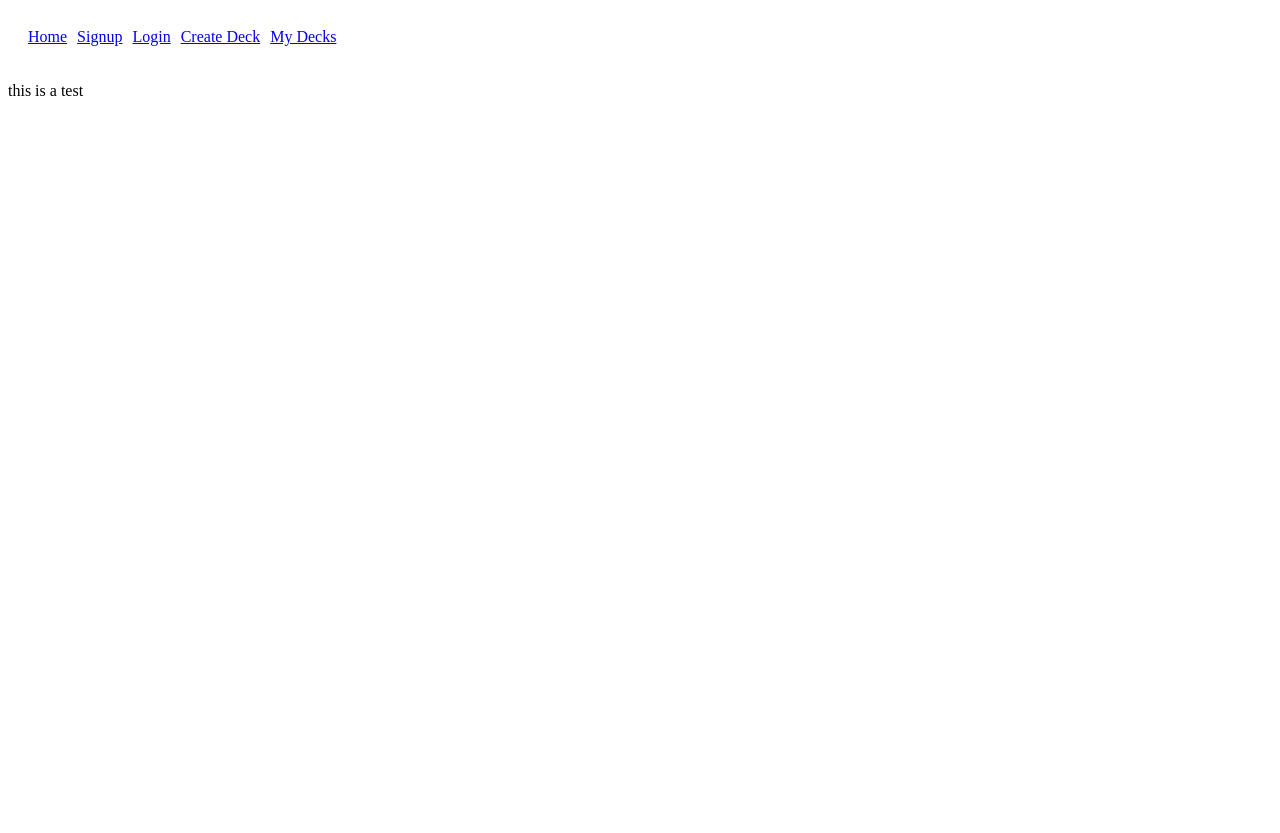
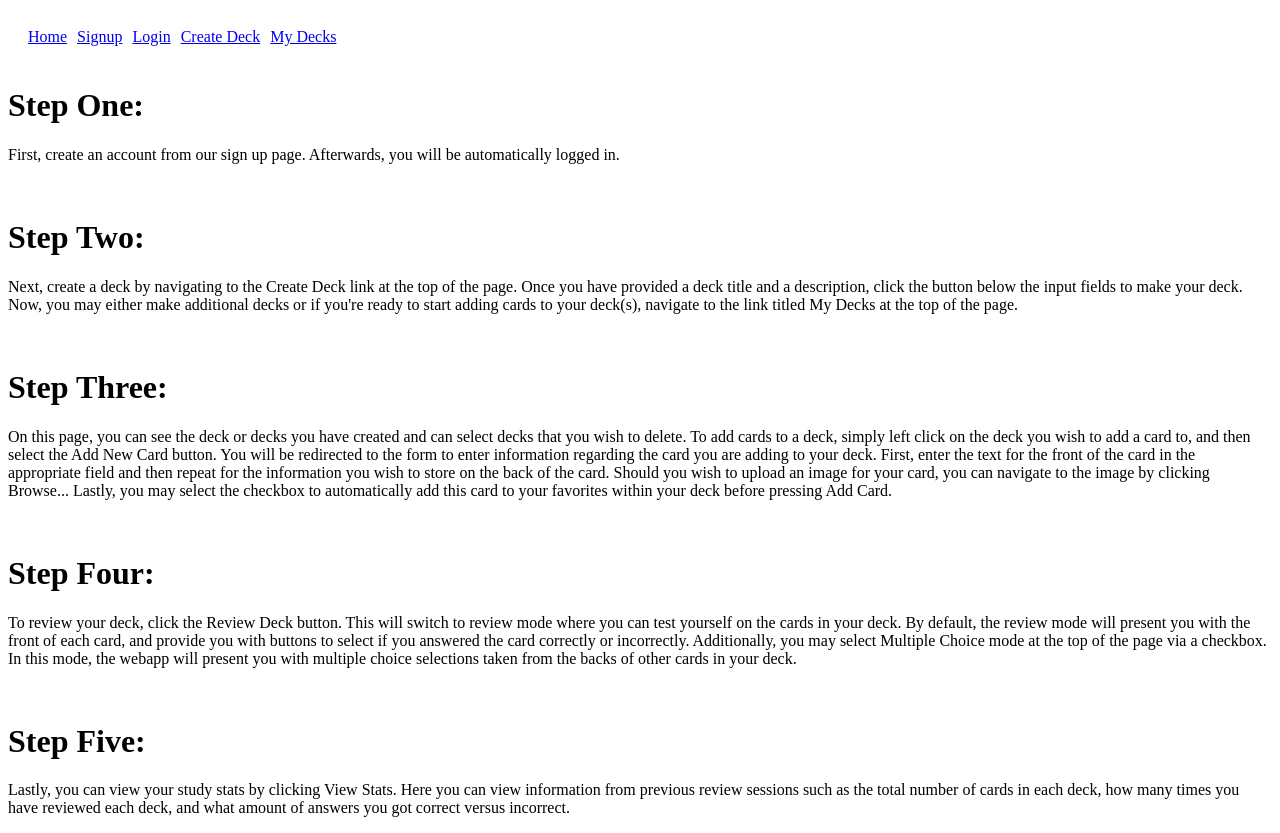
Before and after one commit to phortyteaux/TopScrum_Revival, a React (Vite) app: page /demo in a window 1280 px wide. Before the commit the page ends 800 px from the top, so only its background shows below. Built offline with nearby package versions, Linux system fonts and the light colour scheme.

Commit message:
added some information to Demo
added text based instructions for using our webapp. Will add images later after we have applied some css

```diff
--- a/src/pages/Demo.jsx
+++ b/src/pages/Demo.jsx
@@ -1,5 +1,32 @@
 export default function Demo() {
   return (
-    <p> this is a test </p>
+  <div>
+    <h1>Step One:</h1>
+    <p>First, create an account from our sign up page. Afterwards, you will be automatically logged in.</p>
+    <br></br>
+    <h1>Step Two:</h1>
+    <p>Next, create a deck by navigating to the Create Deck link at the top of the page. Once you have provided a deck title and a description, click the button below the input fields to make your deck.
+    Now, you may either make additional decks or if you're ready to start adding cards to your deck(s), navigate to the link titled My Decks at the top of the page.
+    </p>
+    <br></br>
+    <h1>Step Three:</h1>
+    <p>On this page, you can see the deck or decks you have created and can select decks that you wish to delete.
+    To add cards to a deck, simply left click on the deck you wish to add a card to, and then select the Add New Card button.
+    You will be redirected to the form to enter information regarding the card you are adding to your deck. First, enter the text for the front of the card in the appropriate field
+    and then repeat for the information you wish to store on the back of the card. Should you wish to upload an image for your card, you can navigate to the image by clicking Browse...
+    Lastly, you may select the checkbox to automatically add this card to your favorites within your deck before pressing Add Card.
+    </p>
+    <br></br>
+    <h1>Step Four:</h1>
+    <p>To review your deck, click the Review Deck button. This will switch to review mode where you can test yourself on the cards in your deck. By default, the review mode will present you with
+    the front of each card, and provide you with buttons to select if you answered the card correctly or incorrectly. Additionally, you may select Multiple Choice mode at the top of the page via
+    a checkbox. In this mode, the webapp will present you with multiple choice selections taken from the backs of other cards in your deck.
+    </p>
+    <br></br>
+    <h1>Step Five:</h1>
+    <p>Lastly, you can view your study stats by clicking View Stats. Here you can view information from previous review sessions such as the total number of cards in each deck, how many times you
+    have reviewed each deck, and what amount of answers you got correct versus incorrect.
+    </p>
+  </div>
   );
 }
```
